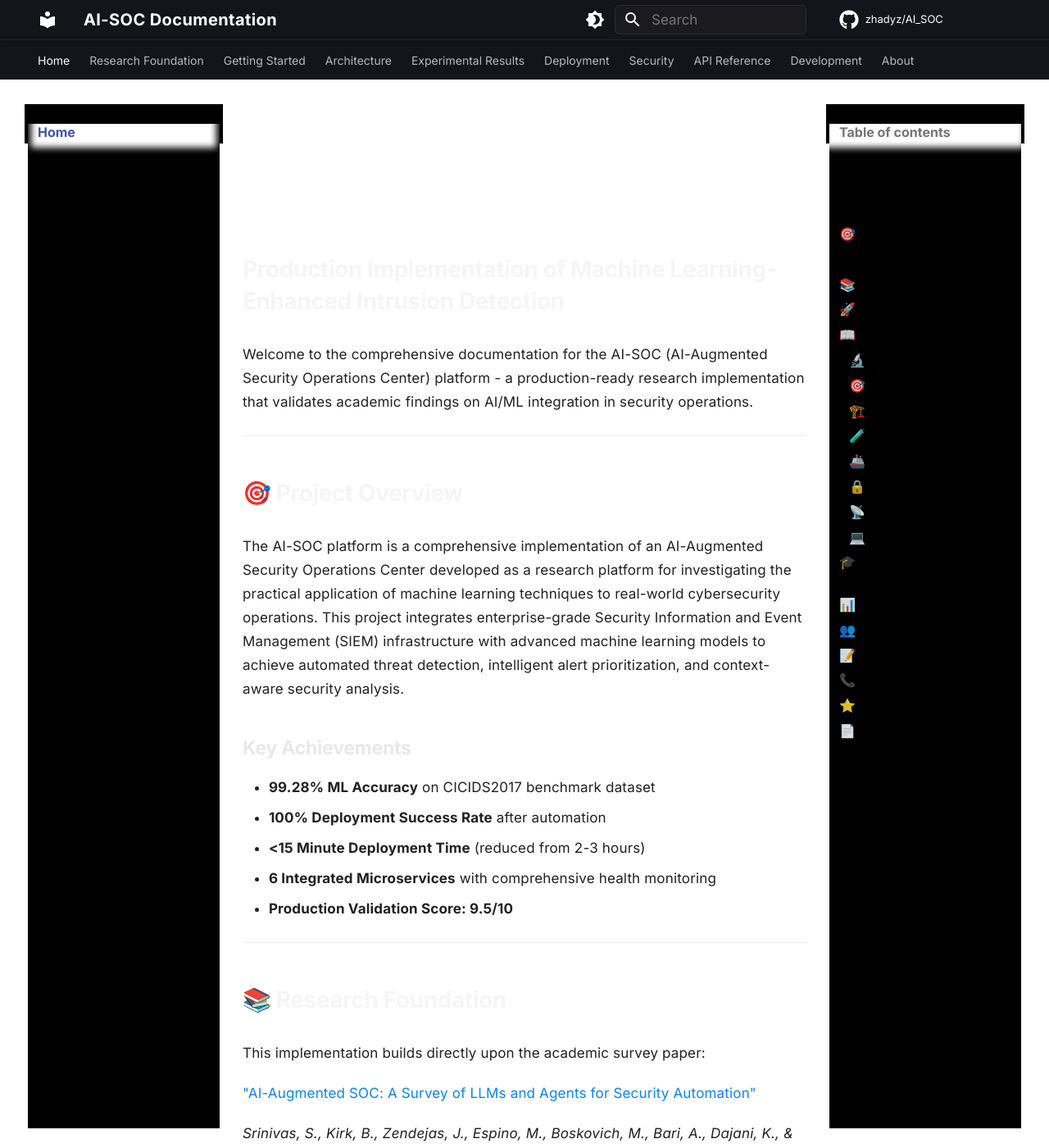
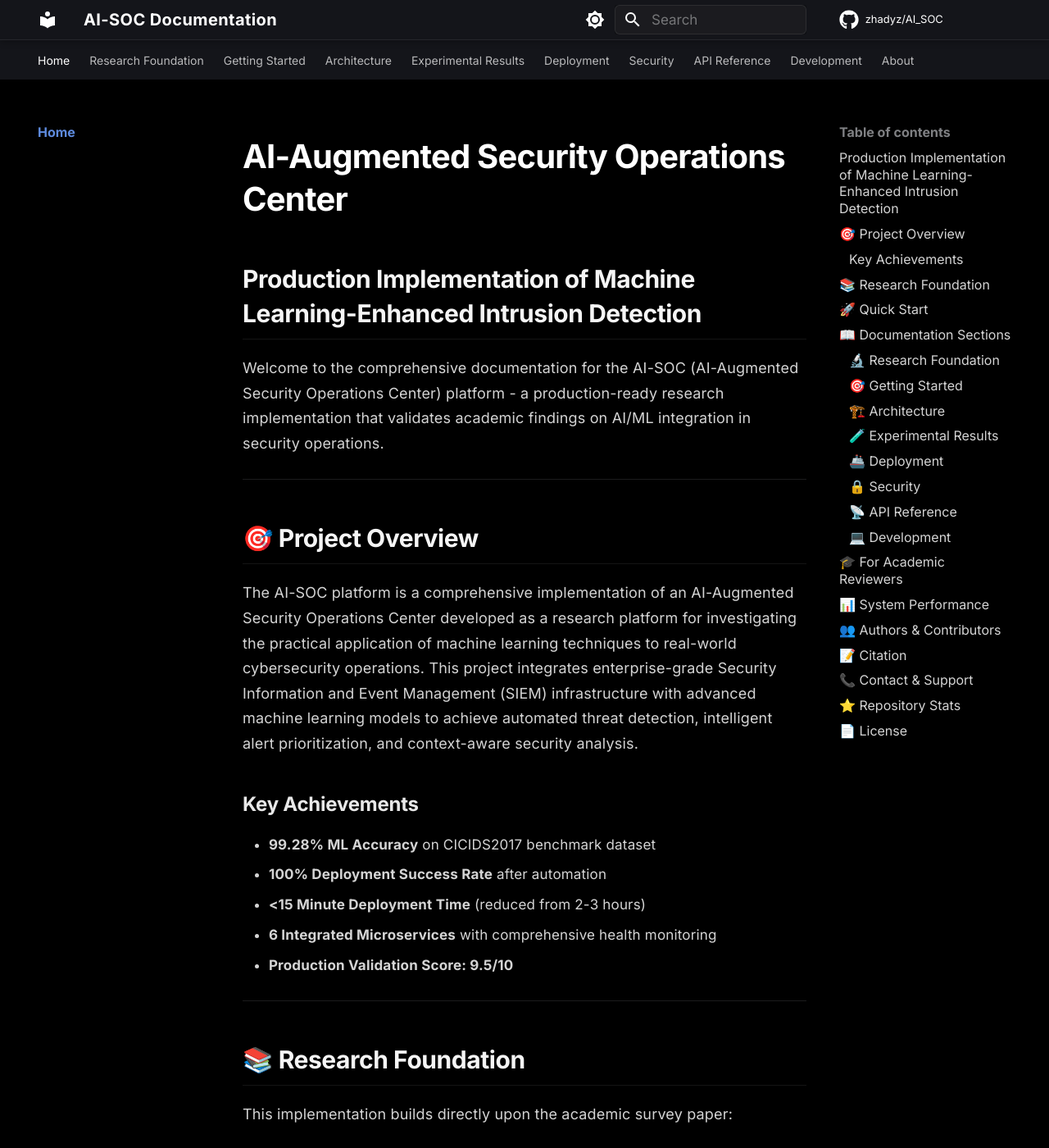
Before and after one commit to zhadyz/AI_SOC, an MkDocs documentation site: the page built from docs/index.md, in a window 1280 px wide and 1400 px high. Shown: the whole window at 82% size. Built offline with MkDocs 1.6.1 and Material for MkDocs 9.7.7, drawn with Linux system fonts in a browser that asks for light colours; some web fonts are replaced; comment, search, counter and statistics services are not loaded.

Commit message:
Fix: Force Dark Mode Default & Improve Readability
Critical fixes for theme and contrast:

Theme Configuration:
- Removed media queries that prevented dark mode default
- Dark mode now always loads first (no system preference override)
- Fixed palette toggle icons (sun for light mode switch)

Readability Improvements:
- Increased base font size to 0.9rem (was too small at 0.85rem)
- Increased heading sizes for better hierarchy
- Added explicit light mode contrast rules
- Light mode: #333333 text on white background
- Dark mode: #e0e0e0 text on pure black (#000000)

Light Mode Fallback:
- Ensured light mode has proper readable contrast
- Dark headings (#1a1a1a) on white
- Dark text (#333333) for body content
- Professional indigo accents

Result: Dark mode loads by default, both themes readable
Fixes unreadable light gray text issue

🤖 Generated with Claude Code
Co-Authored-By: Claude <noreply@anthropic.com>

```diff
--- a/docs/stylesheets/custom.css
+++ b/docs/stylesheets/custom.css
@@ -3,16 +3,38 @@
 
 :root {
   /* Refined Typography Scale */
-  --md-text-font-size: 0.85rem;
-  --md-typeset-h1-font-size: 1.8rem;
-  --md-typeset-h2-font-size: 1.4rem;
-  --md-typeset-h3-font-size: 1.15rem;
-  --md-typeset-h4-font-size: 1.0rem;
-  --md-typeset-h5-font-size: 0.9rem;
+  --md-text-font-size: 0.9rem;
+  --md-typeset-h1-font-size: 2.0rem;
+  --md-typeset-h2-font-size: 1.5rem;
+  --md-typeset-h3-font-size: 1.2rem;
+  --md-typeset-h4-font-size: 1.05rem;
+  --md-typeset-h5-font-size: 0.95rem;
 
   /* Premium spacing */
   --md-typeset-line-height: 1.65;
   --md-typeset-letter-spacing: 0.01em;
+}
+
+/* Light Mode - Ensure Readability */
+[data-md-color-scheme="default"] {
+  --md-primary-fg-color: #1a1a1a;
+  --md-default-bg-color: #ffffff;
+  --md-default-fg-color: #1a1a1a;
+  --md-typeset-color: #333333;
+  --md-typeset-a-color: #0066cc;
+  --md-code-bg-color: #f5f5f5;
+  --md-code-fg-color: #333333;
+}
+
+[data-md-color-scheme="default"] .md-typeset h1,
+[data-md-color-scheme="default"] .md-typeset h2,
+[data-md-color-scheme="default"] .md-typeset h3,
+[data-md-color-scheme="default"] .md-typeset h4 {
+  color: #1a1a1a;
+}
+
+[data-md-color-scheme="default"] .md-typeset h2 {
+  border-bottom: 1px solid rgba(0, 0, 0, 0.12);
 }
 
 /* Enhanced Dark Theme - Pure Black Background */
@@ -90,8 +112,13 @@
 /* Refined Paragraphs */
 .md-typeset p {
   margin-bottom: 1rem;
-  font-size: 0.85rem;
+  font-size: 0.9rem;
   line-height: 1.7;
+}
+
+/* Ensure readable text in light mode */
+[data-md-color-scheme="default"] .md-typeset p {
+  color: #333333;
 }
 
 /* Elegant Code Blocks */
--- a/mkdocs.yml
+++ b/mkdocs.yml
@@ -10,21 +10,19 @@ edit_uri: edit/master/docs/
 theme:
   name: material
   palette:
-    # Dark mode (default)
-    - media: "(prefers-color-scheme)"
-      scheme: slate
-      primary: black
-      accent: blue
-      toggle:
-        icon: material/brightness-4
-        name: Switch to light mode
-    # Light mode (optional)
-    - media: "(prefers-color-scheme: light)"
-      scheme: default
+    # Dark mode (default - always loads first)
+    - scheme: slate
       primary: black
       accent: blue
       toggle:
         icon: material/brightness-7
+        name: Switch to light mode
+    # Light mode (optional)
+    - scheme: default
+      primary: indigo
+      accent: indigo
+      toggle:
+        icon: material/brightness-4
         name: Switch to dark mode
   font:
     text: Inter
```
